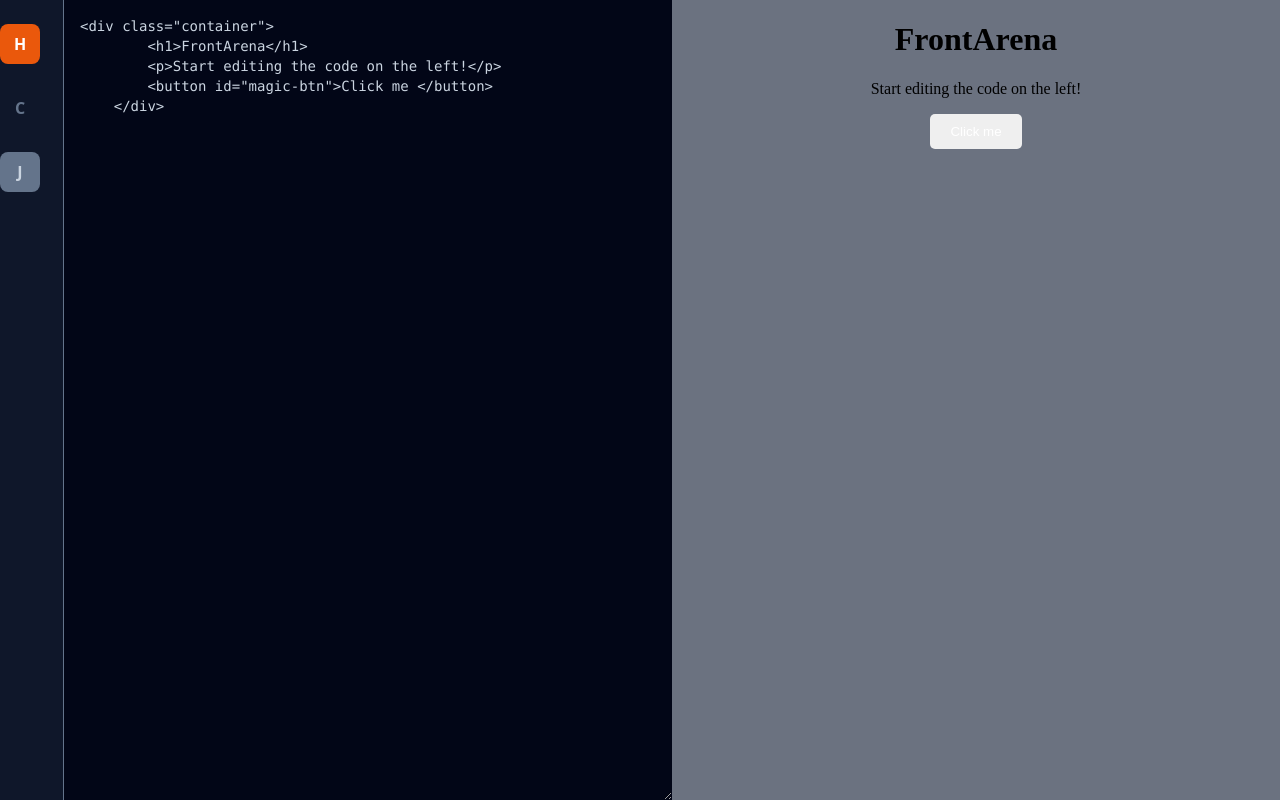
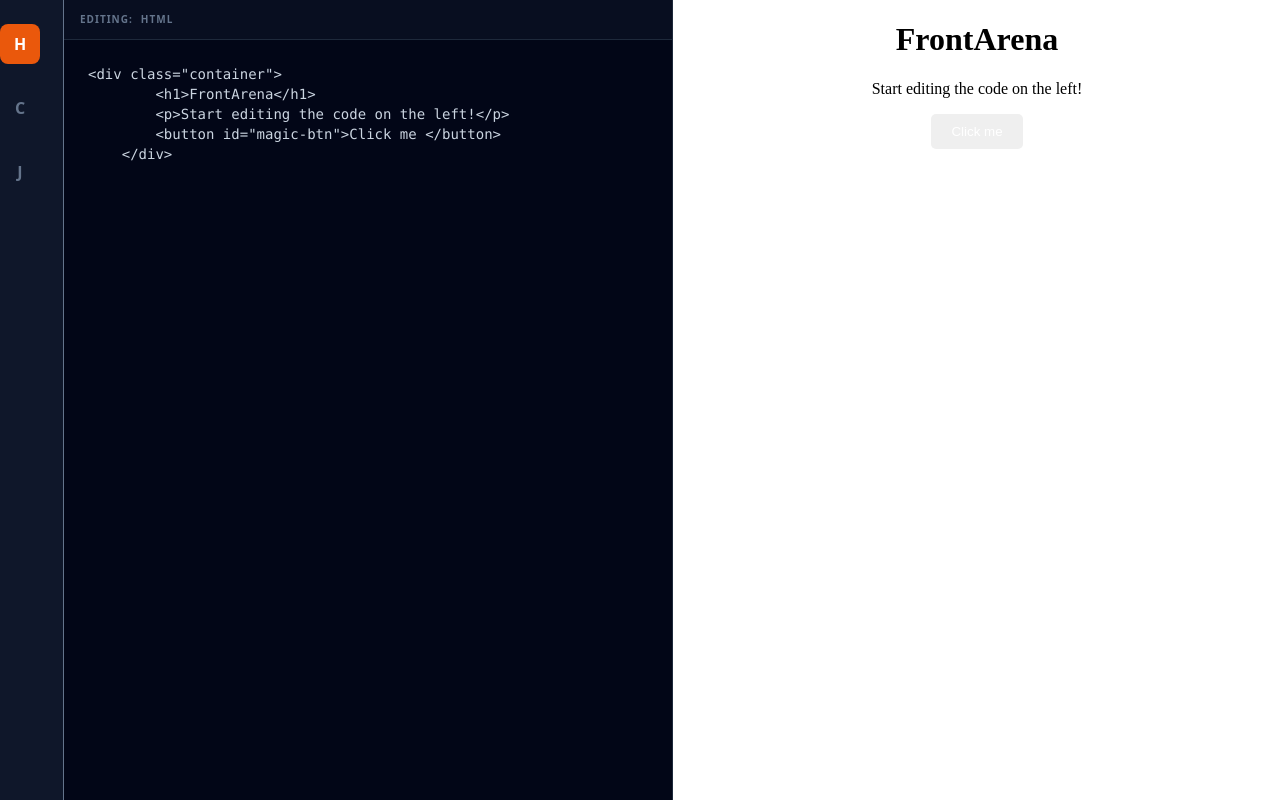
Before and after one commit to aryasakshi13/FrontArena, a React (Vite) app: page / in a window 1280 px wide. Built offline with nearby package versions, Linux system fonts and the light colour scheme.

Commit message:
add style of layout of editor part and also add feature of tabswitiching logic for multi-language editing

```diff
--- a/src/App.tsx
+++ b/src/App.tsx
@@ -32,26 +32,44 @@
           </button>
         <button onClick={()=>setActiveTab('js')}
           className={`w-10 h-10 flex items-center justify-center rounded-lg transition-all font-bold
-          ${activeTab=== 'js'? 'bg-yellow-500 text-white' : 'bg-slate-500 hover:bg-slate-800'}`}>J</button>
+          ${activeTab=== 'js'? 'bg-yellow-500 text-black' : 'text-slate-500 hover:bg-slate-800'}`}>
+          J
+          </button>
+      </nav>
 
-      </nav>
        {/* Editior Part  */}
-       <div className='flex flex-1'>
-        <textarea value={html}
-        onChange={(e) => setHtml(e.target.value)}
-        className='w-1/2 bg-slate-950 p-4 font-mono text-sm outline-none'
-        />
+       <div className='flex flex-1 flex-col border-r border-slate-800 bg-slate-950'>
+        {/* Tab title bar */}
+          <div className='h-10 px-4 flex items-center bg-slate-900/50 border-b border-slate-800 text-[10px] uppercase tracking-widest font-bold text-slate-500'>
+             Editing:<span className='ml-2 texxt-slate-200'>{activeTab}</span>
+          </div>
+
+          {/*dynamic text area  */}
+          <textarea
+            className ="flex-1 p-6 bg-transparent font-mono text-sm outline-none resize-none text-slate-300"
+            spellCheck={false}
+
+            value={activeTab==='html' ? html: activeTab === 'css' ? css : js}
+
+            onChange={(e) => {
+              if(activeTab=== 'html') setHtml(e.target.value);
+              else if(activeTab === 'css') setCss(e.target.value);
+              else setjs(e.target.value);
+            }}
+          />
+         </div>
+
         {/* Preview Part  */}
+        <div className='flex-1 bg-white'>
         <iframe
         srcDoc={srcDoc}
-        className='w-1/2 bg-gray-500'
+        className='w-full h-full border-none'
         title="preview"
         sandbox="allow-scripts"
-
         />
        </div>
     </div>
-  )
+  );
 }
 
 export default App
```
